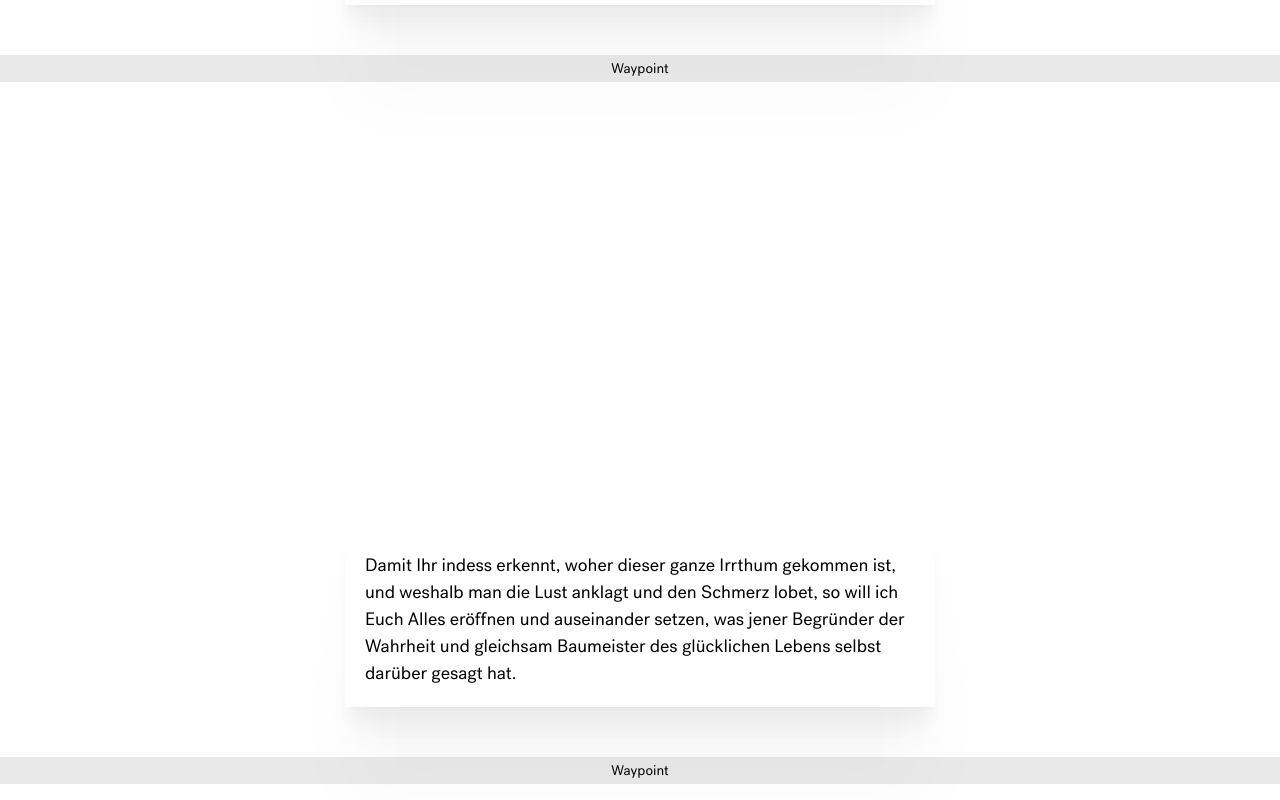
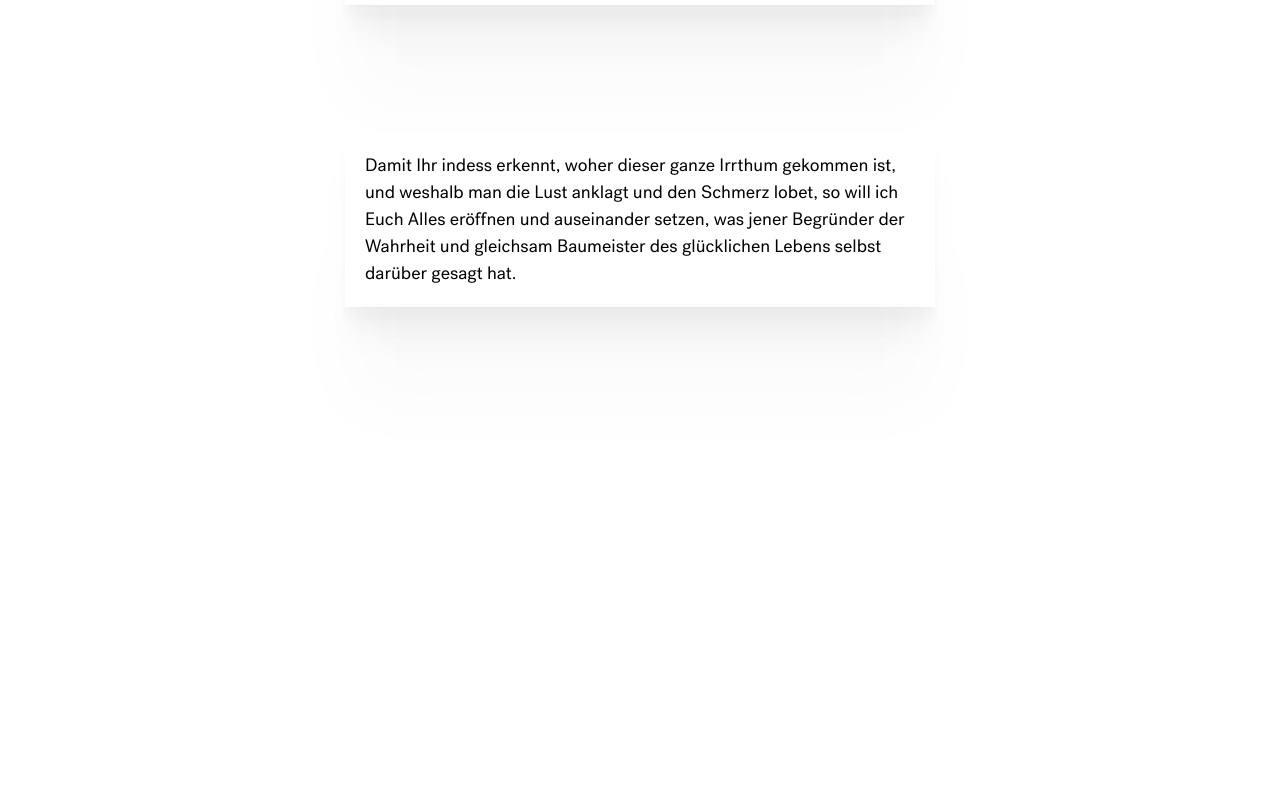
Before and after one commit to fdnklg/bmbf_co2-budget, a Svelte app: page / in a window 1280 px wide. Shown: the part 1020-1820 px from the top of the page. Built offline with nearby package versions, Linux system fonts and the light colour scheme; no server answers.

Commit message:
style(charts): removed box shadow

```diff
--- a/src/App.svelte
+++ b/src/App.svelte
@@ -123,7 +123,19 @@
       {setActiveKey}
       {setActiveWaypoint} />
 
+    <p class="article-item">
+      Damit Ihr indess erkennt, woher dieser ganze Irrthum gekommen ist, und
+      weshalb man die Lust anklagt und den Schmerz lobet, so will ich Euch Alles
+      eröffnen und auseinander setzen, was jener Begründer der Wahrheit und
+      gleichsam Baumeister des glücklichen Lebens selbst darüber gesagt hat.
+    </p>
+
     <Gap />
+
+    <Waypoint
+      id="transition"
+      waypoints={embedContents['emissionen']}
+      {setActiveWaypoint} />
 
     <p class="article-item">
       Damit Ihr indess erkennt, woher dieser ganze Irrthum gekommen ist, und
@@ -132,26 +144,12 @@
       gleichsam Baumeister des glücklichen Lebens selbst darüber gesagt hat.
     </p>
 
-    <Waypoint
-      id="transition"
-      waypoints={embedContents['emissionen']}
-      {setActiveWaypoint} />
-
     <Gap />
-
-    <p class="article-item">
-      Damit Ihr indess erkennt, woher dieser ganze Irrthum gekommen ist, und
-      weshalb man die Lust anklagt und den Schmerz lobet, so will ich Euch Alles
-      eröffnen und auseinander setzen, was jener Begründer der Wahrheit und
-      gleichsam Baumeister des glücklichen Lebens selbst darüber gesagt hat.
-    </p>
 
     <Waypoint
       id="end"
       waypoints={embedContents['emissionen']}
       {setActiveWaypoint} />
-
-    <Gap />
   </div>
 
   <div class="section sektoren">
@@ -210,5 +208,33 @@
       eröffnen und auseinander setzen, was jener Begründer der Wahrheit und
       gleichsam Baumeister des glücklichen Lebens selbst darüber gesagt hat.
     </p>
+
+    <Gap />
+    <Waypoint
+      id="end"
+      waypoints={embedContents['sektoren']}
+      key="sektoren"
+      {setActiveKey}
+      {setActiveWaypoint} />
+  </div>
+  <div class="section onboarding">
+    <p class="article-item">
+      Damit Ihr indess erkennt, woher dieser ganze Irrthum gekommen ist, und
+      weshalb man die Lust anklagt und den Schmerz lobet, so will ich Euch Alles
+      eröffnen und auseinander setzen, was jener Begründer der Wahrheit und
+      gleichsam Baumeister des glücklichen Lebens selbst darüber gesagt hat.
+    </p>
+    <p class="article-item">
+      Damit Ihr indess erkennt, woher dieser ganze Irrthum gekommen ist, und
+      weshalb man die Lust anklagt und den Schmerz lobet, so will ich Euch Alles
+      eröffnen und auseinander setzen, was jener Begründer der Wahrheit und
+      gleichsam Baumeister des glücklichen Lebens selbst darüber gesagt hat.
+    </p>
+    <p class="article-item">
+      Damit Ihr indess erkennt, woher dieser ganze Irrthum gekommen ist, und
+      weshalb man die Lust anklagt und den Schmerz lobet, so will ich Euch Alles
+      eröffnen und auseinander setzen, was jener Begründer der Wahrheit und
+      gleichsam Baumeister des glücklichen Lebens selbst darüber gesagt hat.
+    </p>
   </div>
 </div>
--- a/src/components/ChartEmissionen.svelte
+++ b/src/components/ChartEmissionen.svelte
@@ -24,7 +24,7 @@
   }
 </style>
 
-<div data-embed-id="emissionen" class="container embed vis sticky padding">
+<div data-embed-id="emissionen" class="container embed sticky padding">
   {#if $emissionenActiveData}
     <Header data={$emissionenActiveData.meta} />
     <div class="barchart">
--- a/src/components/ChartSektoren.svelte
+++ b/src/components/ChartSektoren.svelte
@@ -80,7 +80,7 @@
   }
 </style>
 
-<div data-embed-id="sektoren" class="container embed vis sticky padding">
+<div data-embed-id="sektoren" class="container embed sticky padding">
   {#if $sektorenData}
     <Header data={$sektorenData.meta} />
     <div class="linechart">
--- a/src/components/Waypoint.svelte
+++ b/src/components/Waypoint.svelte
@@ -57,6 +57,7 @@
     text-align: center;
     font-size: 14px;
     color: $color-main;
+    opacity: 0;
   }
 </style>
 
--- a/src/data.js
+++ b/src/data.js
@@ -145,6 +145,16 @@ export default {
                     y: 120
                 }
             ]
-        }
+        },
+        end: {
+            meta: {
+                title: 'CO-2 Emissionen nach Sektoren',
+                subtitle: 'Die CO2-Emissionen im Verkehr steigen tendenziell eher als dass sie sinken.',
+                src: '<a class="source" href="https://www.eea.europa.eu/data-and-maps/data/data-viewers/greenhouse-gases-viewer">Europäisches Parlament</a>'
+            },
+            highlight: [],
+            annotation: [
+            ]
+        },
     }
 }
```
